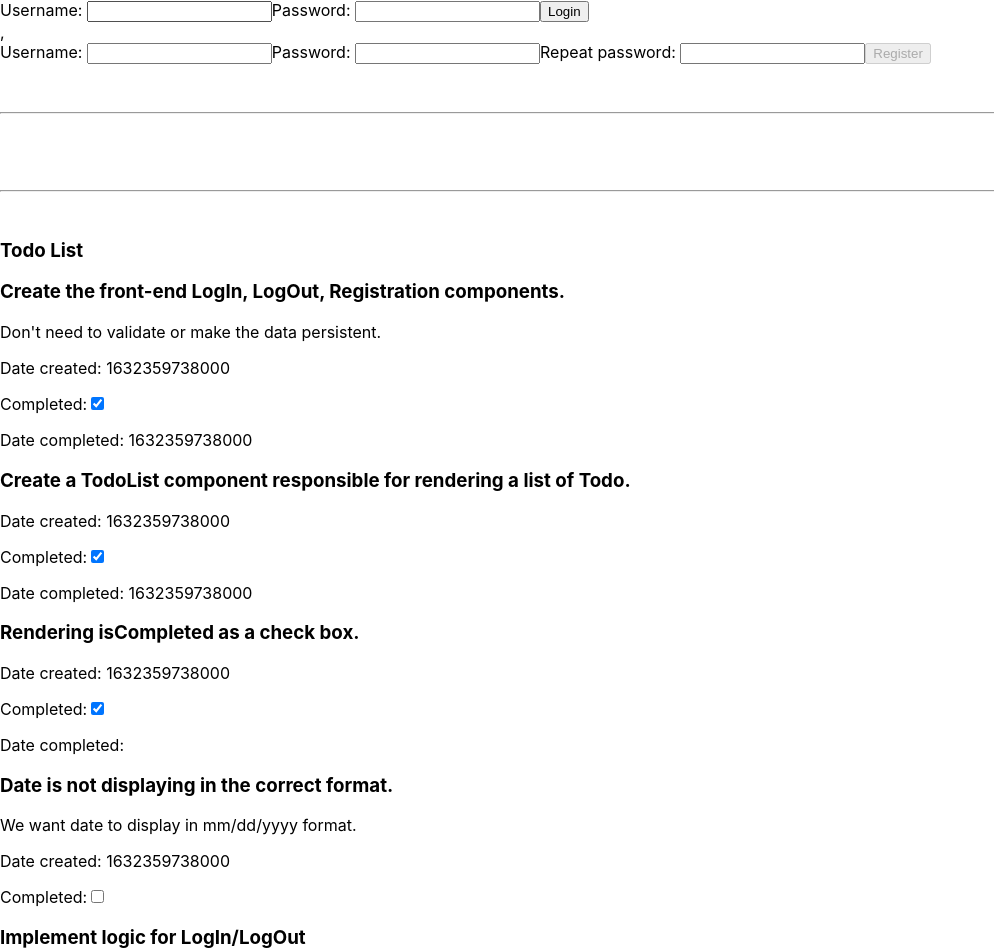
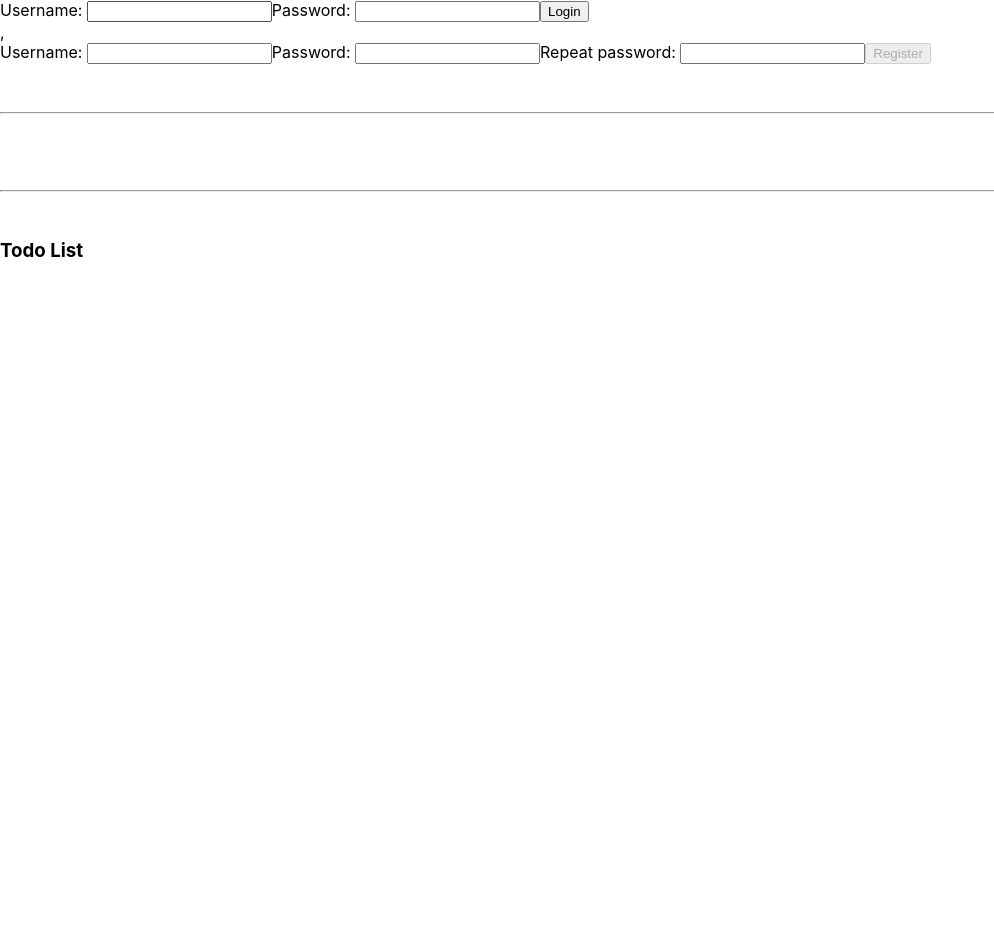
Before and after one commit to 4d696e6820427569/React-Todo-List, a React (Create React App) app: page / in a window 1280 px wide. Shown: the top 952 px of the page, without its empty margins (0-994 px from the left). After the commit the page ends 800 px from the top, so only its background shows below. Built offline with nearby package versions, Linux system fonts and the light colour scheme.

Commit message:
Updated TOGGLE_DELETE and TOGGLE_COMPLETE

```diff
--- a/src/App.js
+++ b/src/App.js
@@ -5,55 +5,7 @@ import appReducer from './reducers';
 import {useState, useReducer, useEffect} from 'react';
 
 function App() {
-  const init_todos = [
-    {
-      title: "Create the front-end LogIn, LogOut, Registration components.",
-      description: "Don't need to validate or make the data persistent.",
-      dateCreated: Date.now(),
-      isCompleted: true,
-      dateCompleted: Date.now()
-    },
-
-    {
-      title: "Create a TodoList component responsible for rendering a list of Todo.",
-      description: "",
-      dateCreated: Date.now(),
-      isCompleted: true,
-      dateCompleted: Date.now()
-    },
-
-    {
-      title: "Rendering isCompleted as a check box.",
-      description: "",
-      dateCreated: Date.now(),
-      isCompleted: true,
-      dateCopmleted: Date.now()
-    },
-
-    {
-      title: "Date is not displaying in the correct format.",
-      description: "We want date to display in mm/dd/yyyy format.",
-      dateCreated: Date.now(),
-      isCompleted: false,
-      dateCompleted: null
-    },
-
-    {
-      title: "Implement logic for LogIn/LogOut",
-      description: "The current log in/out is not working correctly.",
-      dateCreated: Date.now(),
-      isCompleted: false,
-      dateCompleted: null
-    },
-
-    {
-      title: "Implement the create todo functionality.",
-      description: "Right now we're relying on hardcoding to create todo.",
-      dateCreated: Date.now(),
-      isCompleted: false,
-      dateCompleted: null
-    }
-  ];
+  const init_todos = [];
 
   const [ state, dispatch ] = useReducer(appReducer, { user: '', todos: init_todos });
 
@@ -73,7 +25,7 @@ function App() {
       <br/><br/><hr/><br/>
       {user && <CreateTodo user={user} dispatch={dispatch} />}
       <br/><br/><hr/><br/>
-      <TodoList todos={todos} />
+      <TodoList todos={todos} dispatch={dispatch}/>
     </div>
   );
 }
--- a/src/main/Todo.js
+++ b/src/main/Todo.js
@@ -1,28 +1,31 @@
 import React from "react";
 
-export default function Todo({newTodo}) {
+export default function Todo({newTodo, dispatch}) {
   if (newTodo.isCompleted) {
     return (
-      <div>
+      <form onSubmit={e => {e.preventDefault(); dispatch({type: 'DELETE_TODO', title: newTodo.title});} }>
         <h3>{newTodo.title}</h3>
         <p>{newTodo.description}</p>
         <p>Date created: {newTodo.dateCreated}</p>
-        <p>Completed:
-        <input type="checkbox" checked/>
-        </p>
-        <p>Date completed: {newTodo.dateCompleted}</p>
-      </div>
+        <p>Completed: {newTodo.dateCompleted}</p>
+        <input type="checkbox"
+        onChange={e => {e.preventDefault(); dispatch({type: 'TOGGLE_TODO',
+        title: newTodo.title})}}/>
+        <input type="submit" value="Delete" />
+      </form>
     )
   } else {
     return (
-      <div>
+      <form onSubmit={e => {e.preventDefault(); dispatch({type: 'DELETE_TODO', title: newTodo.title});} }>
         <h3>{newTodo.title}</h3>
         <p>{newTodo.description}</p>
         <p>Date created: {newTodo.dateCreated}</p>
-        <p>Completed:
-        <input type="checkbox" value="unchecked"/>
-        </p>
-      </div>
+        <input type="checkbox" value="Unchecked"
+        onChange={e => {e.preventDefault(); dispatch({type: 'TOGGLE_TODO',
+        title: newTodo.title})}}/>
+        <input type="submit" value="Delete" />
+      </form>
     )
   }
+
 }
--- a/src/main/TodoList.js
+++ b/src/main/TodoList.js
@@ -1,11 +1,11 @@
 import Todo from "./Todo"
 
-export default function TodoList({todos=[]}) {
+export default function TodoList({todos, dispatch}) {
   return (
     <div>
       <h3>Todo List</h3>
       <div>
-        {todos.map((p, i) => <Todo newTodo={p} key={"todo-" + i} />)}
+        {todos.map((p, i) => <Todo newTodo={p} key={"todo-" + i} dispatch={dispatch} />)}
       </div>
     </div>
   )
--- a/src/reducers.js
+++ b/src/reducers.js
@@ -15,12 +15,32 @@ function todoReducer(state, action) {
     case 'CREATE_TODO':
       const newTodo = {
         title: action.title,
-        description: action.description
+        description: action.description,
+        dateCreated: Date(),
+        isCompleted: false
       }
       return [ newTodo, ...state ]
     case 'TOGGLE_TODO':
+      return state.map(todo => {
+        if (todo.title !== action.title) {
+          return todo;
+        }
+
+        if (todo.isCompleted)
+          return {
+            ...todo,
+            dateCompleted: Date(),
+            isCompleted: !todo.isCompleted
+          };
+        else
+          return {
+            ...todo,
+            isCompleted: !todo.isCompleted
+          }
+      });
 
     case 'DELETE_TODO':
+      return state.filter(todo => todo.title !== action.title)
     default:
       return state;
   }
```
